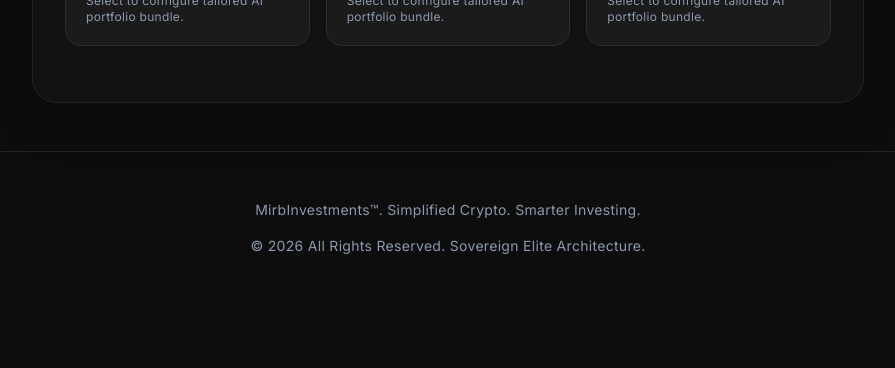
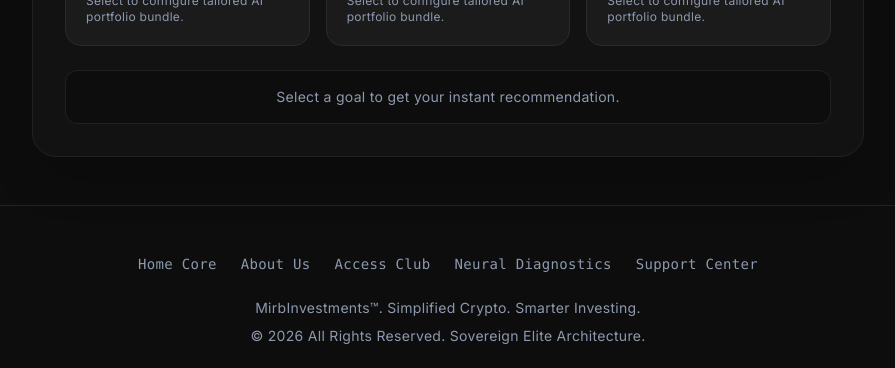
Before and after one commit to Mirb88/MirbInvestments-Web3, a Next.js app: page / in a window 1280 px wide. Shown: the part 996-1364 px from the top of the page, without its empty margins (192-1087 px from the left). Before the commit the page ends 1300 px from the top, so only its background shows below. Built offline with nearby package versions, Linux system fonts and the light colour scheme; no server answers.

Commit message:
Enhance footer with navigation links and text updates
Updated footer to include navigation links and adjusted text.

```diff
--- a/src/app/page.tsx
+++ b/src/app/page.tsx
@@ -47,6 +47,7 @@
   return (
     <div className="min-h-screen bg-[#0D0D0D] text-[#EDF2F4] font-sans selection:bg-[#2FE93D] selection:text-[#0D0D0D] overflow-x-hidden">
 
+      {/* 1. LIVE PULSE TICKER */}
       <div className="bg-[#141414] border-b border-[#222222] py-2 px-4 overflow-hidden whitespace-nowrap text-xs text-[#8D99AE]">
         <div className="w-full px-4 flex justify-between items-center">
           <div className="flex items-center space-x-6 animate-marquee">
@@ -63,6 +64,7 @@
         </div>
       </div>
 
+      {/* 2. HEADER */}
       <nav className="w-full px-4 sm:px-8 h-20 flex items-center justify-between border-b border-[#222222]">
         <div className="flex items-center space-x-3.5">
           <span className="text-xl sm:text-2xl font-black tracking-wider bg-gradient-to-r from-[#EDF2F4] via-[#8D99AE] to-[#2FE93D] bg-clip-text text-transparent">
@@ -76,6 +78,7 @@
         </div>
       </nav>
 
+      {/* HERO SECTION */}
       <section className="relative pt-20 pb-24 px-4 sm:px-6 lg:px-8 max-w-5xl mx-auto text-center">
         <div className="absolute inset-0 -z-10 bg-[radial-gradient(ellipse_at_center,_var(--tw-gradient-stops))] from-[#2FE93D]/15 via-transparent to-transparent blur-3xl animate-pulse"></div>
         <div className="inline-flex items-center space-x-2 px-4 py-2 rounded-full bg-[#1b1b1b] border border-[#2FE93D]/30 mb-8 backdrop-blur-md mx-auto">
@@ -102,6 +105,7 @@
         </div>
       </section>
 
+      {/* INTERACTIVE INVESTMENT GOAL WIDGET */}
       <section className="py-12 px-4 sm:px-6 lg:px-8 max-w-4xl mx-auto">
         <div className="p-6 sm:p-8 rounded-3xl bg-[#141414]/80 border border-[#222222] backdrop-blur-xl shadow-2xl relative overflow-hidden">
           <div className="text-center mb-8">
@@ -124,13 +128,31 @@
               </button>
             ))}
           </div>
+          <div className="text-center p-4 rounded-xl bg-[#0D0D0D] border border-[#222222]">
+            <p className="text-xs sm:text-sm text-[#8D99AE]">
+              {selectedGoal ? (
+                <span>Selected Strategy: <strong className="text-[#2FE93D]">{selectedGoal}</strong> — Ready for neural synchronization.</span>
+              ) : (
+                <span>Select a goal to get your instant recommendation.</span>
+              )}
+            </p>
+          </div>
         </div>
       </section>
 
+      {/* FOOTER SA DIREKTNIM LINKOVIMA KA SVIH 5 STRANICA */}
       <footer className="border-t border-[#222222] py-12 px-4 sm:px-6 lg:px-8 max-w-7xl mx-auto text-center text-xs sm:text-sm text-[#8D99AE]">
-        <p className="mb-4">MirbInvestments™. Simplified Crypto. Smarter Investing.</p>
+        <div className="flex flex-wrap justify-center gap-6 mb-6 font-mono">
+          <Link href="/" className="hover:text-[#2FE93D] transition-colors">Home Core</Link>
+          <Link href="/about" className="hover:text-[#2FE93D] transition-colors">About Us</Link>
+          <Link href="/club" className="hover:text-[#2FE93D] transition-colors">Access Club</Link>
+          <Link href="/neural-diagnostics" className="hover:text-[#2FE93D] transition-colors">Neural Diagnostics</Link>
+          <Link href="/support" className="hover:text-[#2FE93D] transition-colors">Support Center</Link>
+        </div>
+        <p className="mb-2">MirbInvestments™. Simplified Crypto. Smarter Investing.</p>
         <p>© 2026 All Rights Reserved. Sovereign Elite Architecture.</p>
       </footer>
+
     </div>
   );
 }
```
